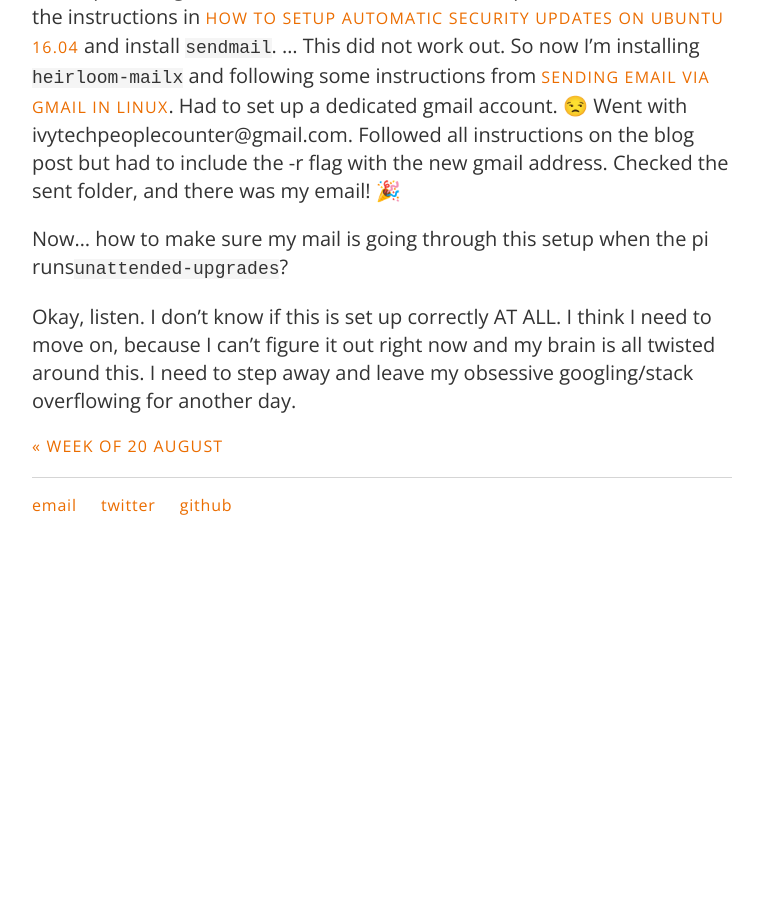
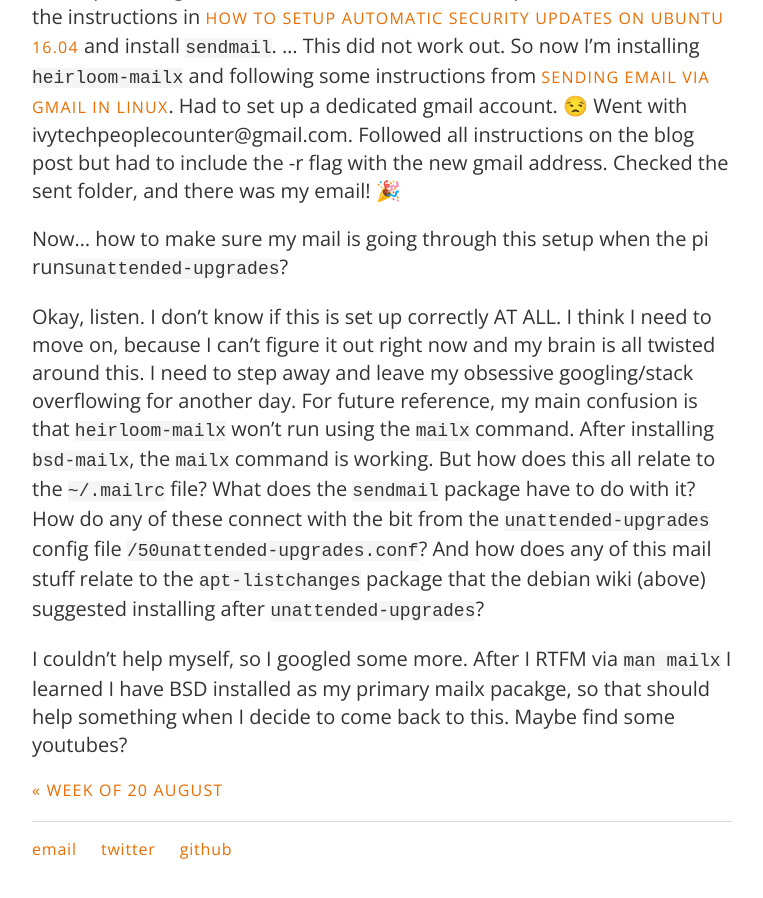
Before and after one commit to carylwyatt/carylwyatt.github.io, a Jekyll site: the page built from _posts/2018-09-10-week-of-10-sep.md, in a window 1280 px wide and 900 px high, scrolled down 3132 px. Shown: the whole window, without its empty margins (258-1021 px from the left). Built offline with Jekyll 4.4.1, drawn with Linux system fonts in a browser that asks for light colours; emoji names are drawn with the system emoji font; before the commit the page ends 3688 px from its top, so only the background shows below that.

Commit message:
last notes for day

```diff
--- a/_posts/2018-09-10-week-of-10-sep.md
+++ b/_posts/2018-09-10-week-of-10-sep.md
@@ -69,4 +69,6 @@ Next up: making sure I have an email situation set up. I decided to follow the i
 
 Now... how to make sure my mail is going through this setup when the pi runs`unattended-upgrades`?
 
-Okay, listen. I don't know if this is set up correctly AT ALL. I think I need to move on, because I can't figure it out right now and my brain is all twisted around this. I need to step away and leave my obsessive googling/stack overflowing for another day.
+Okay, listen. I don't know if this is set up correctly AT ALL. I think I need to move on, because I can't figure it out right now and my brain is all twisted around this. I need to step away and leave my obsessive googling/stack overflowing for another day. For future reference, my main confusion is that `heirloom-mailx` won't run using the `mailx` command. After installing `bsd-mailx`, the `mailx` command is working. But how does this all relate to the `~/.mailrc` file? What does the `sendmail` package have to do with it? How do any of these connect with the bit from the `unattended-upgrades` config file `/50unattended-upgrades.conf`? And how does any of this mail stuff relate to the `apt-listchanges` package that the debian wiki (above) suggested installing after `unattended-upgrades`?
+
+I couldn't help myself, so I googled some more. After I RTFM via `man mailx` I learned I have BSD installed as my primary mailx pacakge, so that should help something when I decide to come back to this. Maybe find some youtubes?
```
